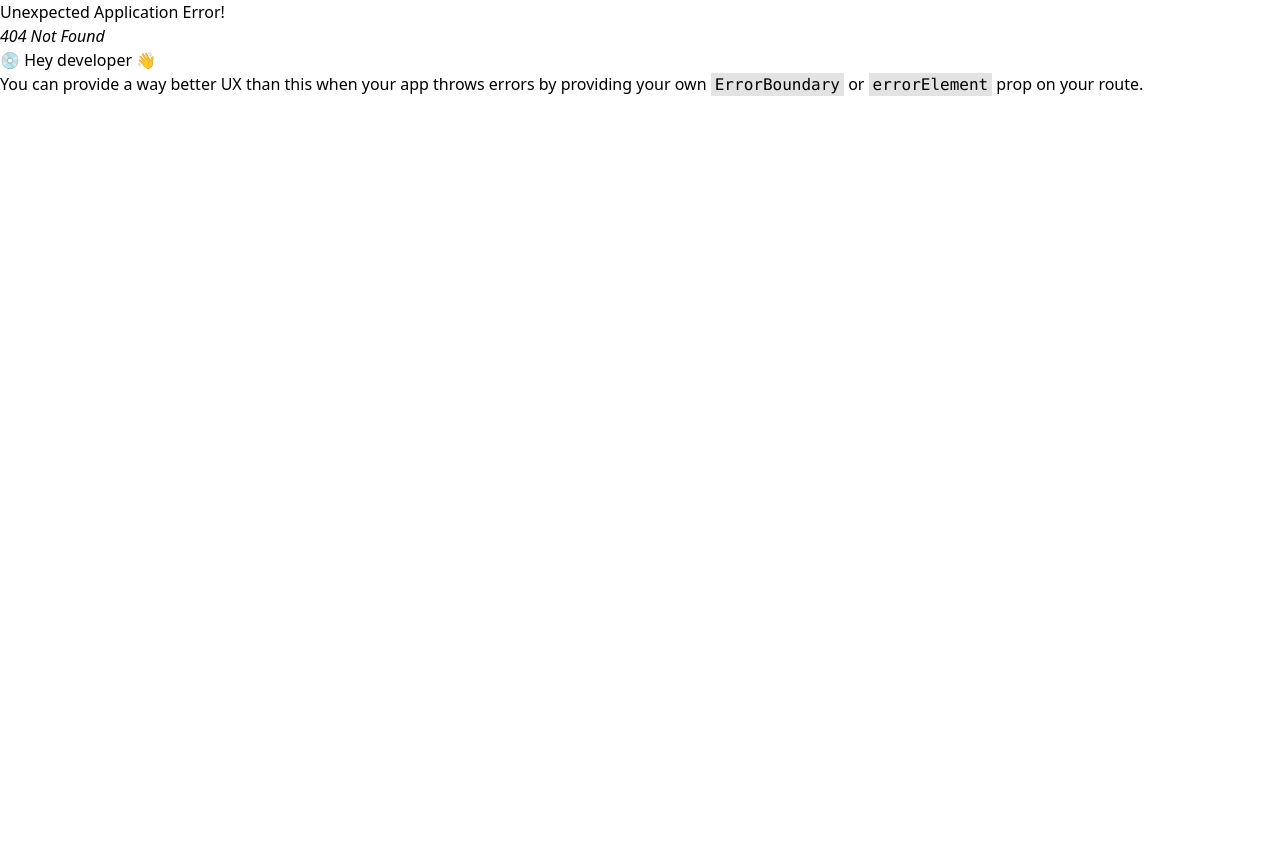
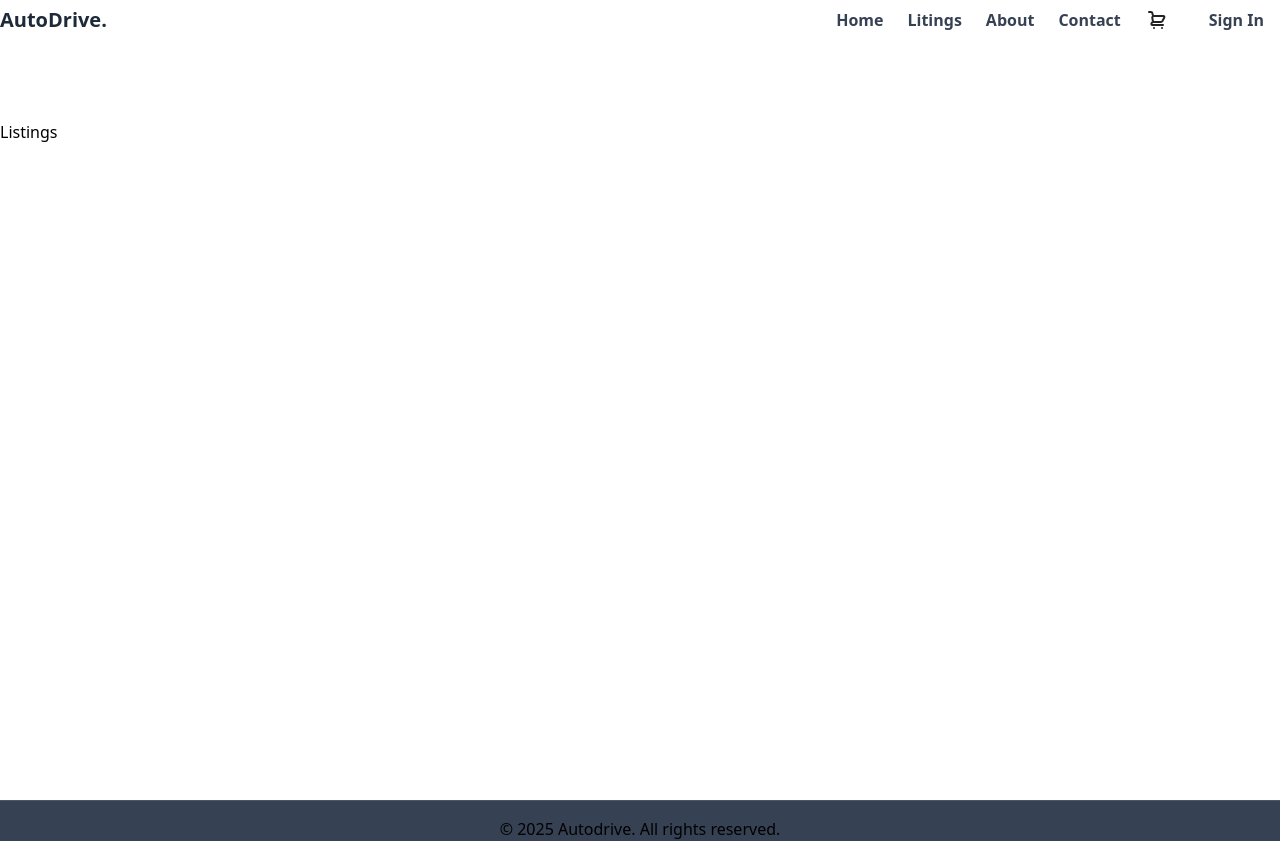
Before and after one commit to masterquanh06/auto-drive, a React (Vite) app: page /listings in a window 1280 px wide. Before the commit this address had no page. Before the commit the page ends 800 px from the top, so only its background shows below. Built offline with nearby package versions, Linux system fonts and the light colour scheme.

Commit message:
init listings page

```diff
--- a/src/Components/Header.tsx
+++ b/src/Components/Header.tsx
@@ -1,3 +1,4 @@
+import { Link } from 'react-router';
 import CartIcon from './icons/CartIcon';
 
 export default function Header() {
@@ -8,10 +9,10 @@ export default function Header() {
         <div className="text-xl font-bold text-gray-800">AutoDrive.</div>
         {/* Danh sách tab bên phải */}
         <ul className="flex space-x-6 text-gray-700 font-semibold items-center">
-          <a className="hover:text-blue-500 cursor-pointer flex items-center">Home</a>
-          <a className="hover:text-blue-500 cursor-pointer flex items-center">Litings</a>
-          <a className="hover:text-blue-500 cursor-pointer flex items-center">About</a>
-          <a className="hover:text-blue-500 cursor-pointer flex items-center">Contact</a>
+          <Link to="/" className="hover:text-blue-500 cursor-pointer flex items-center">Home</Link>
+          <Link to="/listings" className="hover:text-blue-500 cursor-pointer flex items-center">Litings</Link>
+          <Link to="/about" className="hover:text-blue-500 cursor-pointer flex items-center">About</Link>
+          <Link to="/contact" className="hover:text-blue-500 cursor-pointer flex items-center">Contact</Link>
           <CartIcon />
           <a href="/login" className="text-gray-700 hover:bg-blue-600 px-4 py-2 rounded-lg transition">
             Sign In
--- /dev/null
+++ b/src/pages/listCar/Listings.tsx
@@ -0,0 +1,15 @@
+import React from 'react'
+
+function Listings() {
+const listCar = {
+    id:1,
+    name: 'Toyota Camry',
+    price: 50000,
+
+}
+  return (
+    <div>Listings</div>
+  )
+}
+
+export default Listings
```
Also changed, not shown: src/router/index.tsx (+6 -2 lines).
